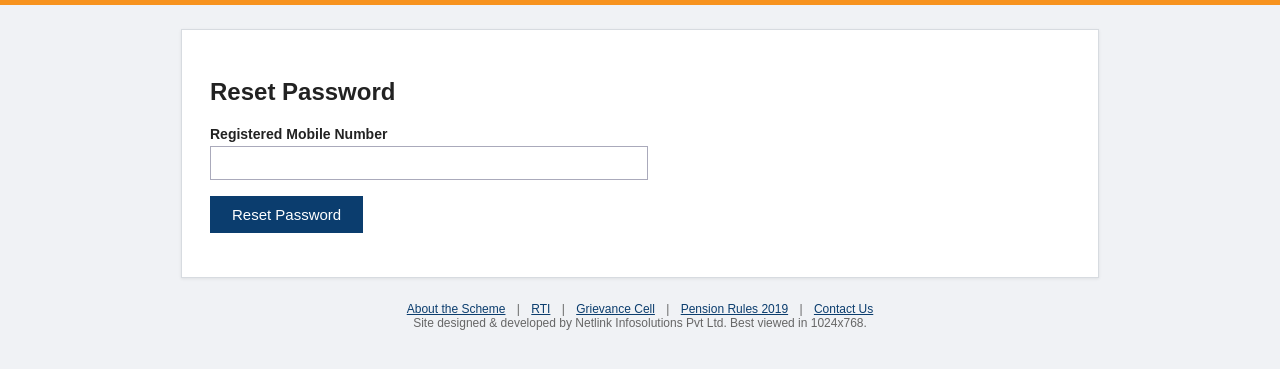
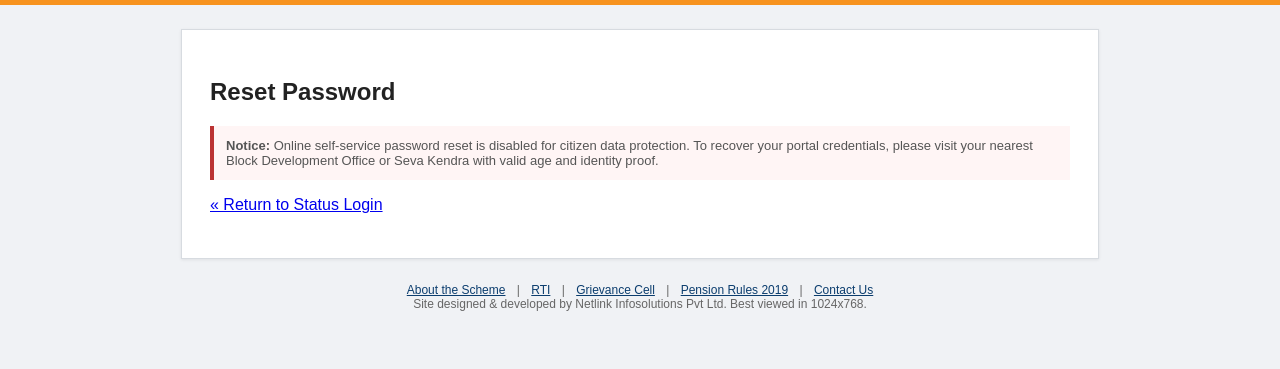
Before and after one commit to Akalya0818/sewasetu-modernized, a Flask app: page /status/reset in a window 1280 px wide. Shown: the part 69-438 px from the top of the page. Run offline with Flask 2, Linux system fonts and the light colour scheme; some libraries are stand-ins or nearby versions.

Commit message:
fix(security): safely block vulnerable date-of-birth password reset endpoint

```diff
--- a/app/app.py
+++ b/app/app.py
@@ -573,34 +573,16 @@ def ack_pdf(app_id):
 
 @app.route("/status/reset", methods=["GET", "POST"])
 def reset_password():
+    # Online self-service password reset is disabled for citizen data protection.
+    # The legacy implementation reset passwords to the citizen's date of birth (DDMMYYYY),
+    # which created an unauthenticated account hijacking vulnerability.
+    # In accordance with government security mandates, credential recovery requires in-person
+    # verification at a Block Development Office or Seva Kendra.
     if request.method == "POST":
-        mobile = request.form.get("mobile", "").strip()
-        conn = get_db()
-        try:
-            cur = conn.cursor()
-            # Parameterized query to prevent SQL injection
-            cur.execute("SELECT mobile FROM portal_users WHERE mobile = %s", (mobile,))
-            row = cur.fetchone()
-            if row:
-                cur.execute("SELECT dob FROM applications WHERE mobile = %s ORDER BY id DESC LIMIT 1", (mobile,))
-                r2 = cur.fetchone()
-                if r2:
-                    dob_val = r2[0]
-                    if isinstance(dob_val, str):
-                        try:
-                            dob_val = datetime.strptime(dob_val[:10], "%Y-%m-%d").date()
-                        except ValueError:
-                            dob_val = datetime.strptime(dob_val[:10], "%d/%m/%Y").date()
-                    newpass = dob_val.strftime("%d%m%Y")
-                    cur.execute("UPDATE portal_users SET password_hash = %s WHERE mobile = %s",
-                                (hash_password(newpass), row[0]))
-                    conn.commit()
-                    send_sms(row[0], "Sewa Setu: your password has been reset to your "
-                                     "date of birth (DDMMYYYY).")
-        finally:
-            cur.close()
-            conn.close()
-        flash("If the mobile number exists, the password has been reset and sent by SMS.")
+        flash("Online password reset is disabled for citizen data protection. "
+              "Please visit your nearest Block Development Office or Seva Kendra "
+              "with valid identity proof to recover your portal credentials.")
+        return render_template("reset.html"), 403
     return render_template("reset.html")
 
 
--- a/app/templates/reset.html
+++ b/app/templates/reset.html
@@ -1,9 +1,8 @@
 {% extends "base.html" %}
 {% block content %}
 <h2>Reset Password</h2>
-<form method="post">
-  <label>Registered Mobile Number</label>
-  <input type="text" name="mobile">
-  <p><button class="btn" type="submit">Reset Password</button></p>
-</form>
+<div class="note" style="border-left: 4px solid #b33; background: #fff5f5; padding: 12px; margin: 16px 0;">
+  <b>Notice:</b> Online self-service password reset is disabled for citizen data protection. To recover your portal credentials, please visit your nearest Block Development Office or Seva Kendra with valid age and identity proof.
+</div>
+<p><a href="/status">&laquo; Return to Status Login</a></p>
 {% endblock %}
```
